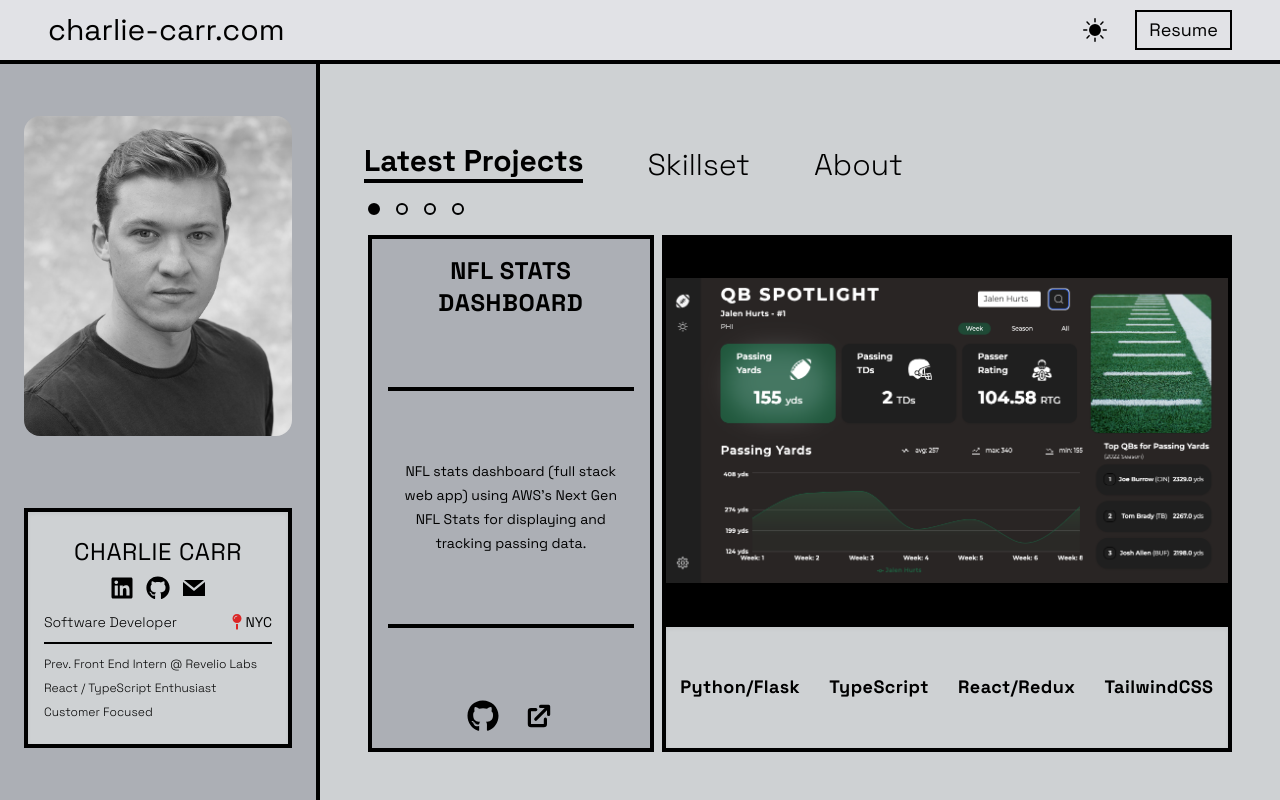
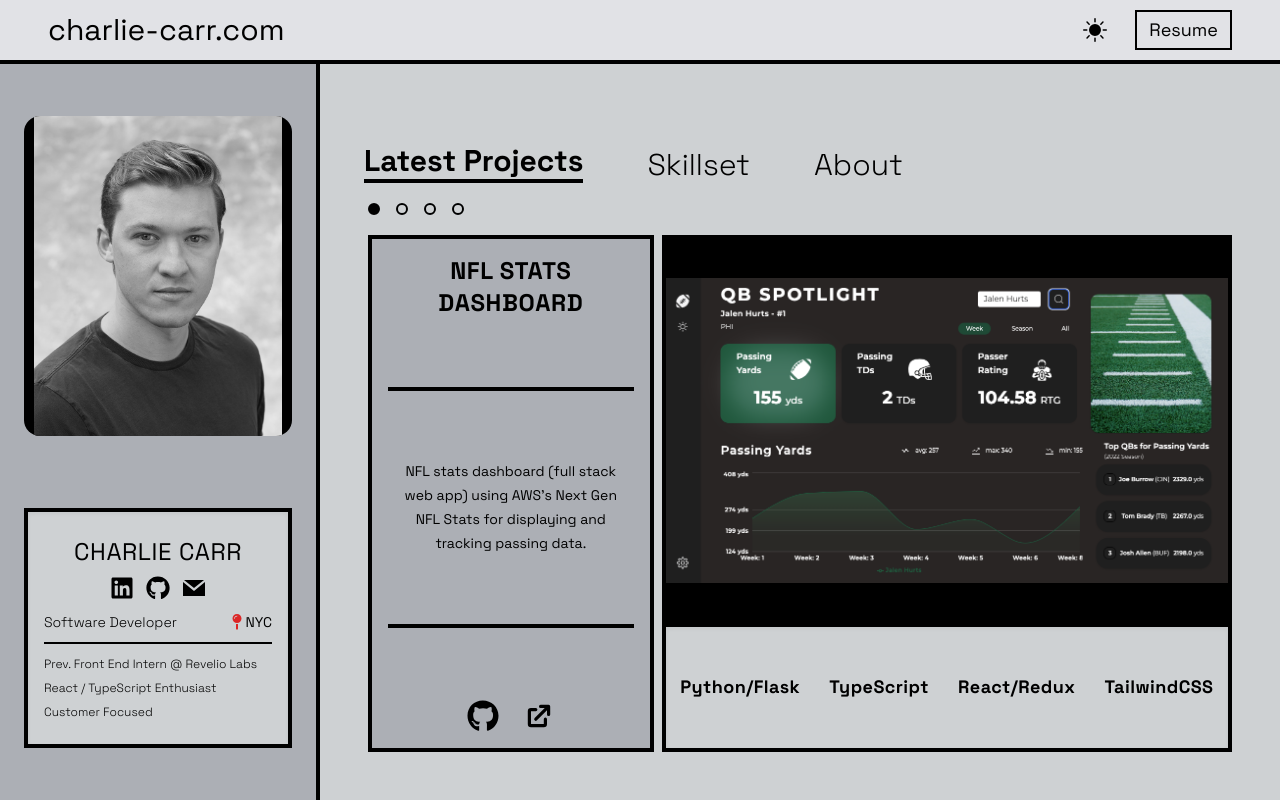
Before and after one commit to CharlesCarr/charlie-portfolio, a Next.js app: page / in a window 1280 px wide. Built offline with nearby package versions, Linux system fonts and the light colour scheme.

Commit message:
fix: change headshot image to contain

```diff
--- a/components/sections/LeftSection.tsx
+++ b/components/sections/LeftSection.tsx
@@ -9,13 +9,13 @@
 
   return (
     <section className="w-full lg:w-1/4 h-header flex-col md:flex lg:flex-col justify-center md:justify-around items-center lg:border-r-4 border-black dark:border-gray-200 border-0 border-b-4 lg:border-b-0 px-6 py-6 bg-[#acafb5] dark:bg-neutral-800">
-      <div className="w-44 h-44 sm:w-60 sm:h-80 lg:w-full lg:h-left flex flex-col justify-center items-center relative">
+      <div className="bg-black rounded-2xl w-44 h-44 sm:w-60 sm:h-80 lg:w-full lg:h-left flex flex-col justify-center items-center relative">
         <Image
           src="/images/headshot.jpeg"
           alt="headshot"
           fill
           priority
-          className="rounded-2xl object-cover overflow-hidden"
+          className="rounded-2xl object-contain overflow-hidden"
         />
       </div>
 
```
